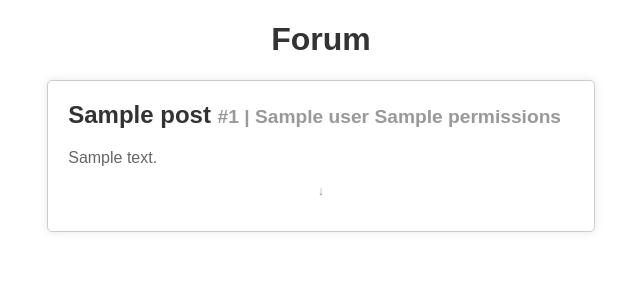
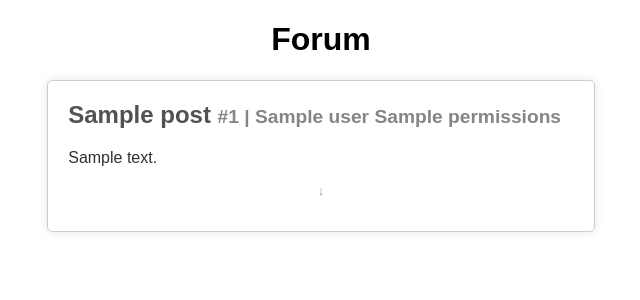
Before and after one commit to Krizzix1/Chatroom-Site, a Flask app: template templates/forum.jinja in a window 1280 px wide. Shown: the top 300 px of the page, without its empty margins (319-959 px from the left). Run offline with Flask 3, Linux system fonts and the light colour scheme; the template is opened without the code that fills it: most values are stand-ins (such as "Sample title", 1, 10 or a date in 2020).

Commit message:
finished?

```diff
--- a/templates/forum.jinja
+++ b/templates/forum.jinja
@@ -10,7 +10,7 @@
         color: black;
     }
     body.dark {
-        background-color: black;
+        background-color: rgb(32, 32, 32);
         color: white;
     }
     .post {
@@ -23,19 +23,30 @@
         margin: 20px auto;
         position: relative;
     }
-    .post h2 {
+    body.dark .post h2 {
         margin-top: 0;
-        color: #333;
+        color: #ececec;
     }
-    .post p {
-        color: #666;
+    body.light .post h2{
+        margin-top: 0;
+        color: #525252;
     }
+    body.dark .post p {
+        color: #c4c4c4;
+        mix-blend-mode: difference;
+    }
+
+    body.light .post p {
+        color: #303030;
+    }
+
+
     .postchild {
         font-weight: bold;
     }
     .post-details {
         font-size: 0.8em;
-        color: #999;
+        color: #858585;
     }
     .badge {
         display: inline-block;
@@ -66,9 +77,18 @@
         padding: 10px;
         border: 1px solid #ccc;
         border-radius: 5px;
-        background-color: #f9f9f9;
+
         margin-top: 10px;
     }
+
+    body.dark .comments {
+        background-color: #e4e4e4;
+    }
+
+    body.light .comments{
+        background-color: #e4e4e4;
+    }
+
     .comments-header {
         font-weight: bold;
         color: #333;
@@ -105,7 +125,7 @@
     }
 </style>
 <link rel="stylesheet" href="https://cdnjs.cloudflare.com/ajax/libs/font-awesome/5.15.3/css/all.min.css">
-<h1 style="text-align: center; color: #333;">Forum</h1>
+<h1 style="text-align: center;">Forum</h1>
 {% for post in posts %}
 
 
@@ -177,10 +197,6 @@
         color: #f8f9fa;
     }
 
-    body.dark #newpost input[type="submit"] {
-        background-color: #f8f9fa;
-        color: #333;
-    }
 </style>
 
 <div id="newpost">
```
